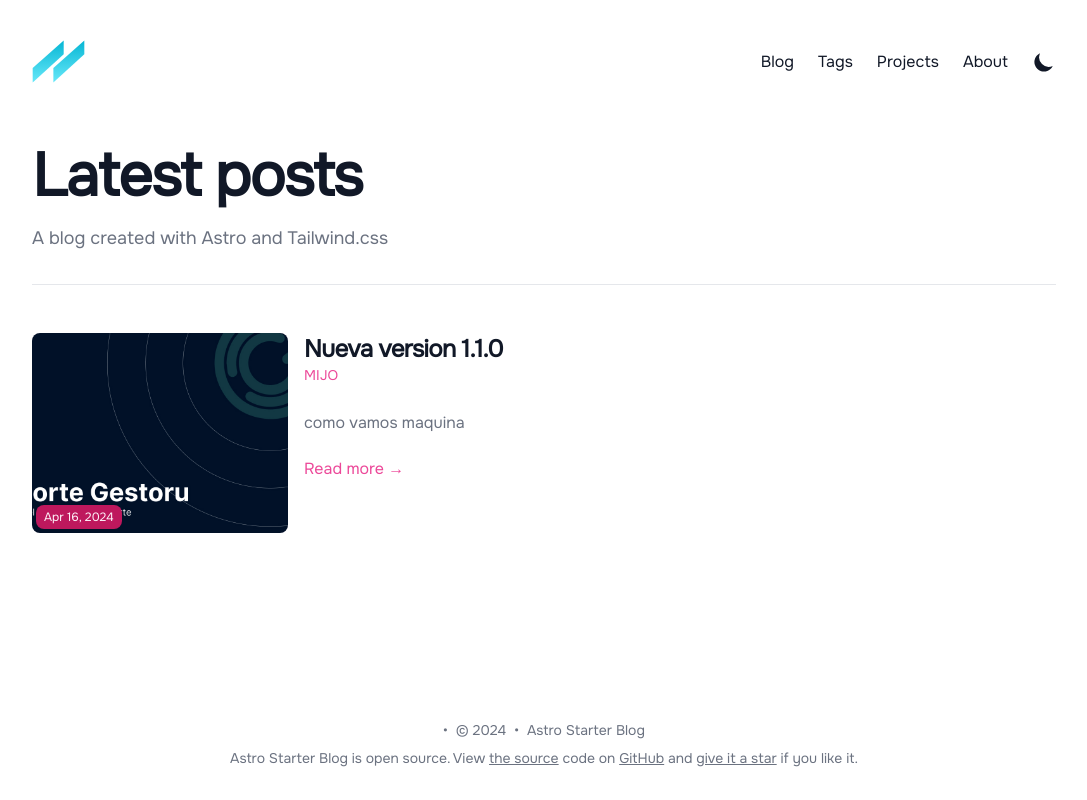
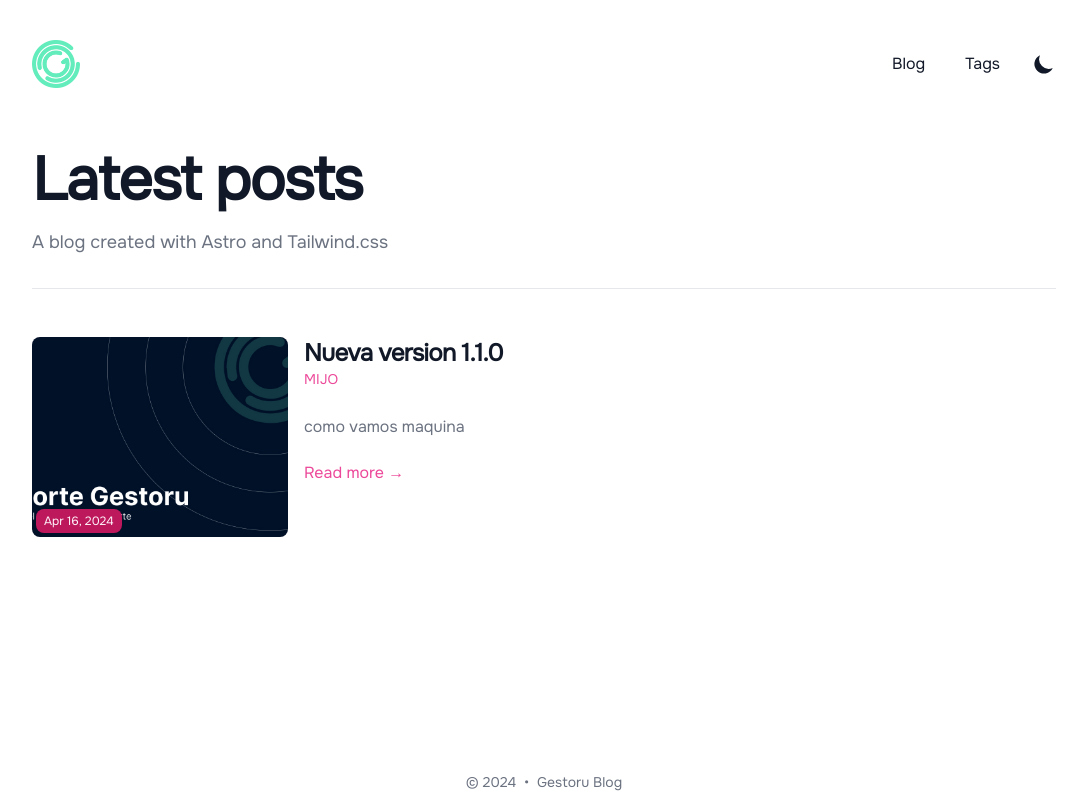
Before and after one commit to Gestoru/gestoru-blog, an Astro site: page / in a window 1280 px wide. Shown: the whole page, without its empty margins (96-1183 px from the left). Built offline with nearby package versions, Linux system fonts and the light colour scheme; Astro itself is replaced by a stand-in of ours; some packages are replaced by stand-ins of ours.

Commit message:
feat: add footer and logo

```diff
--- a/src/components/Footer.astro
+++ b/src/components/Footer.astro
@@ -20,12 +20,11 @@ import { useTranslations } from '@/i18n';
         <!--</div>-->
         <div class="mb-2 flex space-x-2 text-sm text-gray-500 dark:text-gray-400">
             <!--<Link href="/about">{SITE_METADATA.title}</Link>-->
-            <div>{` • `}</div>
             <div>{`© ${new Date().getFullYear()}`}</div>
             <div>{` • `}</div>
             <Link href="/">{t('siteMetadata.title')}</Link>
         </div>
-        <div class="mb-8 text-sm text-gray-500 dark:text-gray-400">
+        <!-- <div class="mb-8 text-sm text-gray-500 dark:text-gray-400">
             <Link href={SITE_METADATA.siteRepo}>
                 {t('siteMetadata.title')} {` is open source. `}
                 {` View `}
@@ -36,6 +35,6 @@ import { useTranslations } from '@/i18n';
                 <span class="underline">give it a star</span>
                 {` if you like it.`}
             </Link>
-        </div>
+        </div> -->
     </div>
 </footer>
--- a/src/components/Header.astro
+++ b/src/components/Header.astro
@@ -10,7 +10,7 @@ const t = useTranslations();
 ---
 
 <header class="flex items-center justify-between py-10">
-  <div class="mr-3 md:w-40 w-20">
+  <div class="mr-3 md:w-12 w-8 hover:scale-110 transition-all">
     <a href="/" aria-label={t("siteMetadata.headerTitle")}>
       <Logo class="w-full" />
     </a>
@@ -20,7 +20,7 @@ const t = useTranslations();
       NAVIGATION.filter((link) => link.href !== "/").map((link) => (
         <HeaderLink
           href={link.href}
-          class="hidden sm:block font-medium text-gray-900 dark:text-gray-100"
+          class="hidden sm:block font-medium text-gray-900 dark:text-gray-100 hover:bg-gray-800 transition p-2 rounded-xl"
         >
           {t(link.title)}
         </HeaderLink>
--- a/src/components/Logo.astro
+++ b/src/components/Logo.astro
@@ -1,6 +1,6 @@
 ---
 import { Image } from "astro:assets";
-import LogoImage from "@/assets/logo.svg";
+import LogoImage from "@/assets/logo.webp";
 import { useTranslations } from "@/i18n";
 
 const t = useTranslations();
--- a/src/consts.ts
+++ b/src/consts.ts
@@ -102,8 +102,8 @@ export const NAVIGATION = [
   { href: "/", title: "nav.home" },
   { href: "/blog", title: "nav.blog" },
   { href: "/tags", title: "nav.tags" },
-  { href: "/projects", title: "nav.projects" },
-  { href: "/about", title: "nav.about" },
+  // { href: "/projects", title: "nav.projects" },
+  // { href: "/about", title: "nav.about" },
 ] as const;
 
 export const POST_METADATA = {
--- a/src/i18n/ui.ts
+++ b/src/i18n/ui.ts
@@ -3,7 +3,7 @@ export const defaultLang = 'en' as const;
 export const ui = {
   'en': {
     // Site Metadata
-    'siteMetadata.title': 'Astro Starter Blog',
+    'siteMetadata.title': 'Gestoru Blog',
     'siteMetadata.headerTitle': 'Astro Starter Blog',
     'siteMetadata.description': 'A blog created with Astro and Tailwind.css',
     'siteMetadata.language': 'en-US',
```
Also changed, not shown: src/assets/logo.svg (deleted), src/assets/logo.webp (added).
